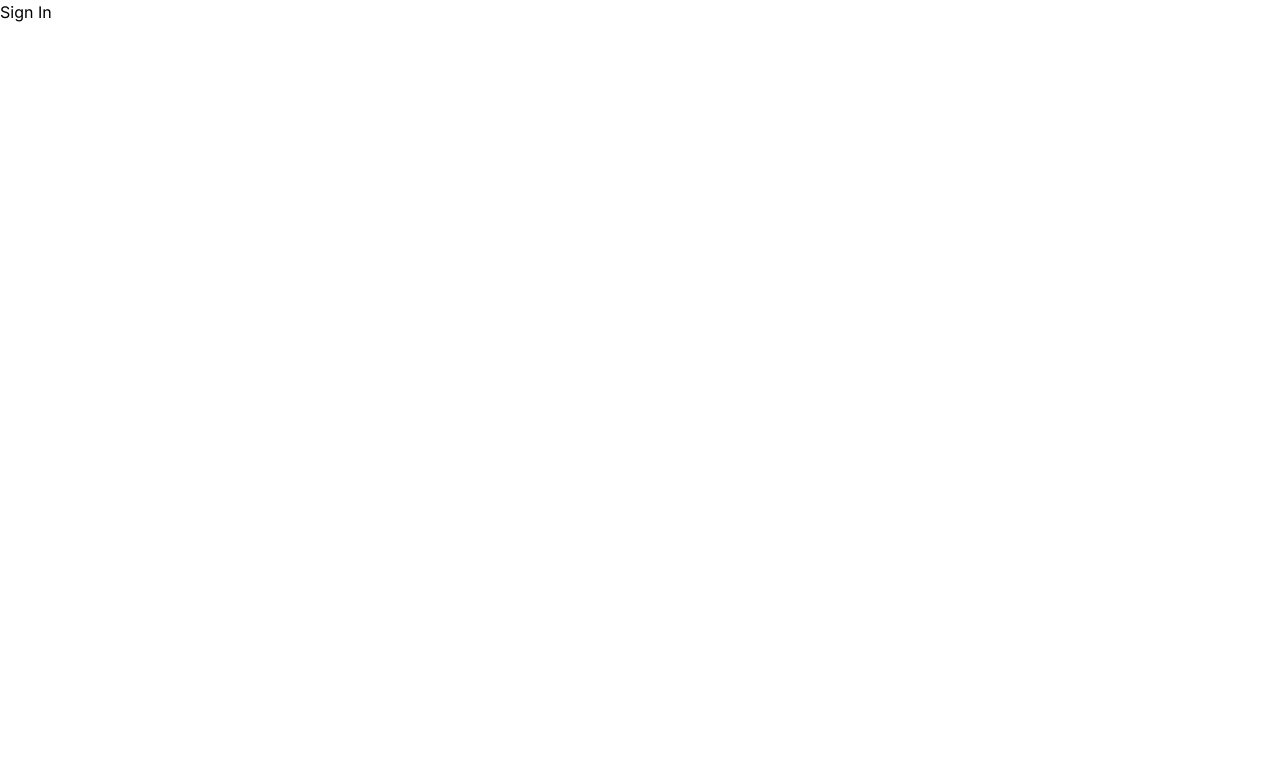
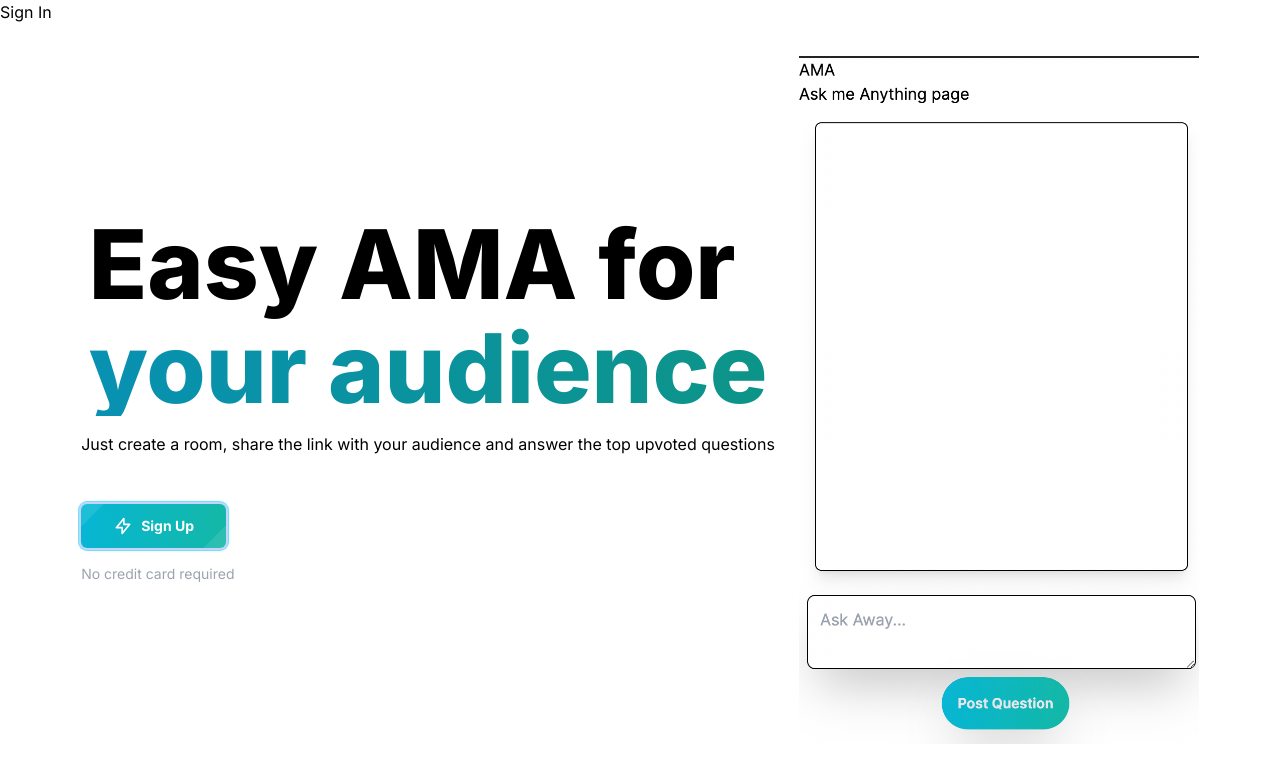
Before and after one commit to spiritanand/upup, a Next.js app in the folder apps/web/: page / in a window 1280 px wide. Shown: the top 782 px of the page. Built offline with nearby package versions, Linux system fonts and the light colour scheme.

Commit message:
feat: hero section.

```diff
--- a/apps/web/app/page.tsx
+++ b/apps/web/app/page.tsx
@@ -1,14 +1,12 @@
-import Link from "next/link";
+import Hero from "../components/home/hero";
+import Navbar from "../components/layout/navbar";
 
 function Landing(): JSX.Element {
   return (
-    <nav>
-      <ul>
-        <li>
-          <Link href="api/auth/signin">Sign In</Link>
-        </li>
-      </ul>
-    </nav>
+    <>
+      <Navbar />
+      <Hero />
+    </>
   );
 }
 
--- /dev/null
+++ b/apps/web/components/home/hero.tsx
@@ -0,0 +1,54 @@
+import Image from "next/image";
+
+const hero = () => {
+  return (
+    <main>
+      <div className="flex flex-col flex-wrap items-center justify-center gap-6 p-8 md:flex-row">
+        <div className="flex flex-col items-center gap-4">
+          <h1 className="flex flex-col gap-2 text-4xl font-extrabold md:text-8xl">
+            Easy AMA for
+            <span className="bg-gradient-to-r from-cyan-600 to-teal-600 bg-clip-text text-transparent">
+              your audience
+            </span>
+          </h1>
+
+          <p>
+            Just create a room, share the link with your audience and answer the
+            top upvoted questions
+          </p>
+
+          <button
+            className="relative z-30 mt-6 box-border flex cursor-pointer items-center justify-center self-start overflow-hidden rounded-md bg-gradient-to-r from-cyan-500 to-teal-500 px-8 py-3 font-bold text-white ring-1 ring-cyan-300 ring-offset-2 ring-offset-indigo-200 transition-all duration-300 hover:ring-offset-cyan-400 focus:outline-none md:mt-8"
+            type="button"
+          >
+            <span className="absolute bottom-0 right-0 -mb-8 -mr-5 h-20 w-8 translate-x-1 rotate-45 transform bg-white opacity-10 transition-all duration-300 ease-out group-hover:translate-x-0" />
+            <span className="absolute left-0 top-0 -ml-12 -mt-1 h-8 w-20 -translate-x-1 -rotate-45 transform bg-white opacity-10 transition-all duration-300 ease-out group-hover:translate-x-0" />
+            <span className="relative z-20 flex items-center text-sm">
+              <svg
+                className="relative mr-2 h-5 w-5 text-white"
+                fill="none"
+                stroke="currentColor"
+                viewBox="0 0 24 24"
+                xmlns="http://www.w3.org/2000/svg"
+              >
+                <path
+                  d="M13 10V3L4 14h7v7l9-11h-7z"
+                  strokeLinecap="round"
+                  strokeLinejoin="round"
+                  strokeWidth="2"
+                />
+              </svg>
+              Sign Up
+            </span>
+          </button>
+          <p className="self-start text-sm text-gray-400">
+            No credit card required
+          </p>
+        </div>
+        <Image alt="Landing" height={20} src="/appDemo.png" width={400} />
+      </div>
+    </main>
+  );
+};
+
+export default hero;
--- /dev/null
+++ b/apps/web/components/layout/navbar.tsx
@@ -0,0 +1,15 @@
+import Link from "next/link";
+
+const navbar = () => {
+  return (
+    <nav>
+      <ul>
+        <li>
+          <Link href="api/auth/signin">Sign In</Link>
+        </li>
+      </ul>
+    </nav>
+  );
+};
+
+export default navbar;
```
Also changed, not shown: apps/web/public/appDemo.png (added).
